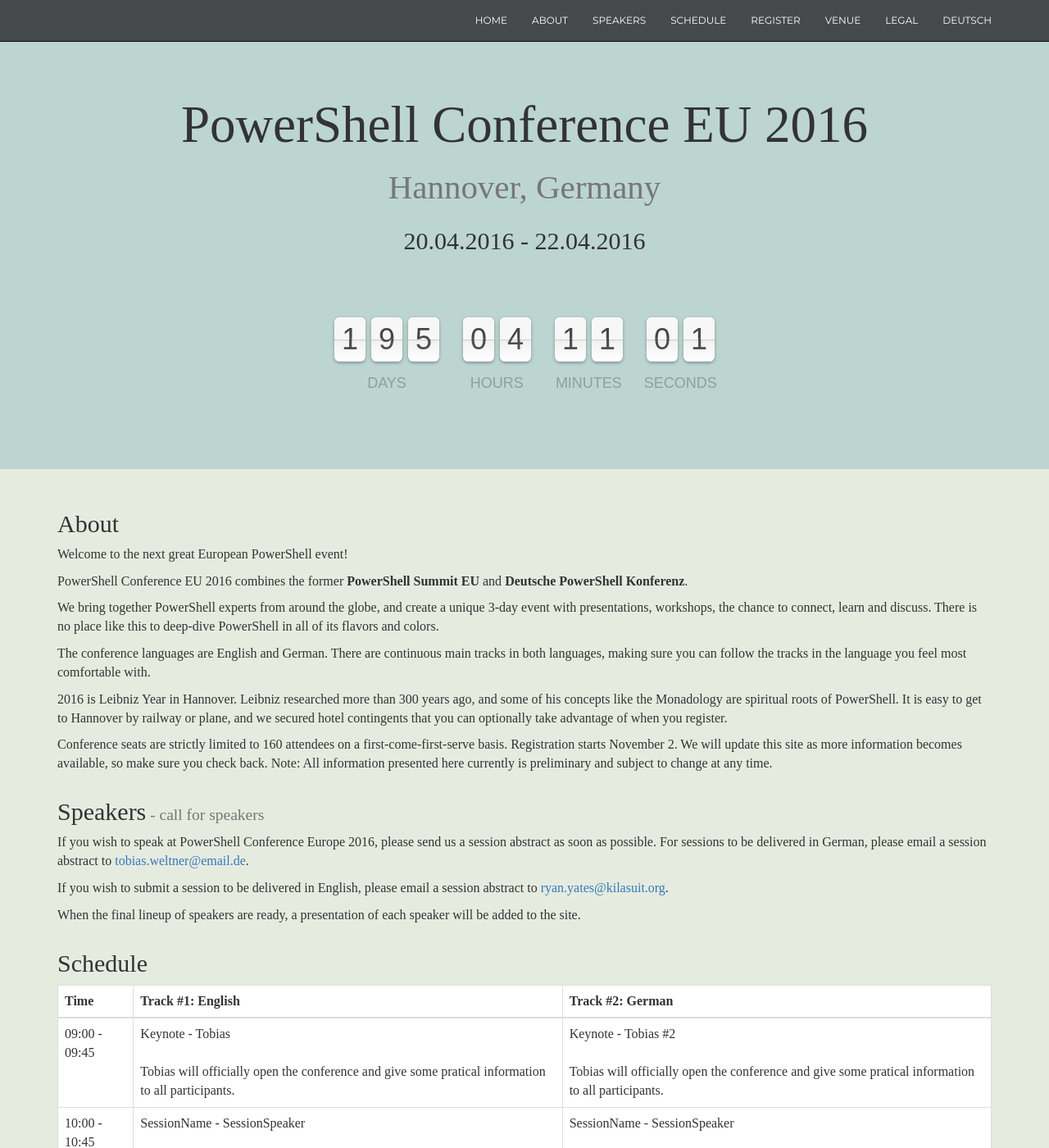
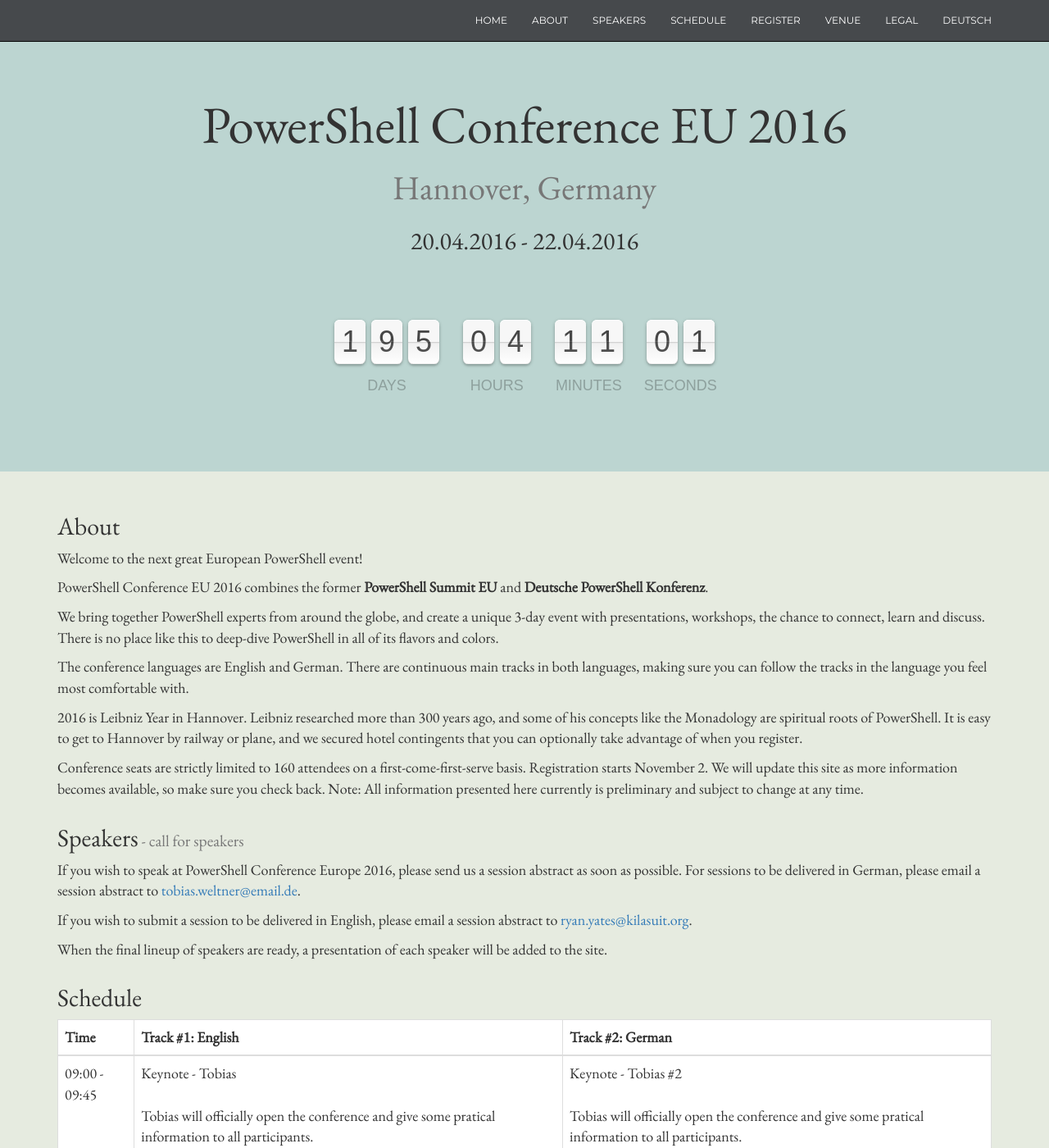
Before and after one commit to PowerShellConferenceEU/website-archive, a Jekyll site: the page built from index.html, in a window 1280 px wide and 1400 px high. Shown: the whole window at 82% size. Built offline with Jekyll 4.4.1, drawn with Linux system fonts in a browser that asks for light colours; nearby versions of some CDN libraries; some web fonts are replaced.

Commit message:
Testing different fonts

```diff
--- a/_layouts/scaffolding.html
+++ b/_layouts/scaffolding.html
@@ -13,7 +13,7 @@
     <link rel="stylesheet" href="https://maxcdn.bootstrapcdn.com/bootstrap/3.3.5/css/bootstrap.min.css">
 
     <!-- Font Awesome -->
-    <link rel="stylesheet" href="https://maxcdn.bootstrapcdn.com/font-awesome/4.4.0/css/font-awesome.min.css">
+    <!--<link rel="stylesheet" href="https://maxcdn.bootstrapcdn.com/font-awesome/4.4.0/css/font-awesome.min.css">-->
 
     <!-- soon plugin -->
     <link href="{{ "/css/soon.min.css" | prepend: site.baseurl }}" rel="stylesheet">
@@ -25,6 +25,8 @@
     <link href="http://fonts.googleapis.com/css?family=Montserrat:400,700" rel="stylesheet" type="text/css">
     <link href='http://fonts.googleapis.com/css?family=Kaushan+Script' rel='stylesheet' type='text/css'>
     <link href='https://fonts.googleapis.com/css?family=Halant' rel='stylesheet' type='text/css'>
+    <link href='https://fonts.googleapis.com/css?family=Domine' rel='stylesheet' type='text/css'>
+    <link href='https://fonts.googleapis.com/css?family=EB+Garamond' rel='stylesheet' type='text/css'>
 
     <!-- HTML5 shim and Respond.js for IE8 support of HTML5 elements and media queries -->
     <!-- WARNING: Respond.js doesn't work if you view the page via file:// -->
--- a/css/custom.css
+++ b/css/custom.css
@@ -2,8 +2,10 @@
 body {
   padding-top: 50px;
   padding-bottom: 20px;
-  font-size: 16px;
-  font-family: 'Halant', serif;
+  font-size: 18px;
+  /*font-family: 'Halant', serif;*/
+  /*font-family: 'Domine', serif;*/
+  font-family: 'EB Garamond', serif;
   background-color: #E6EBE0;
 }
 
```
